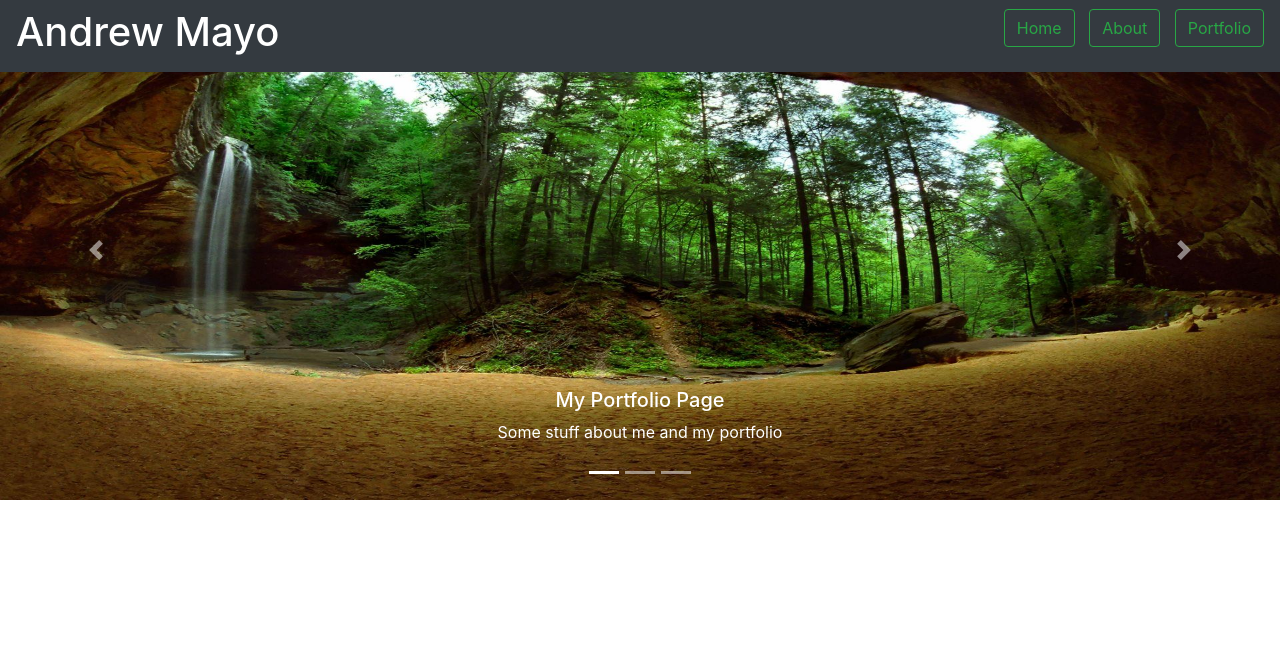
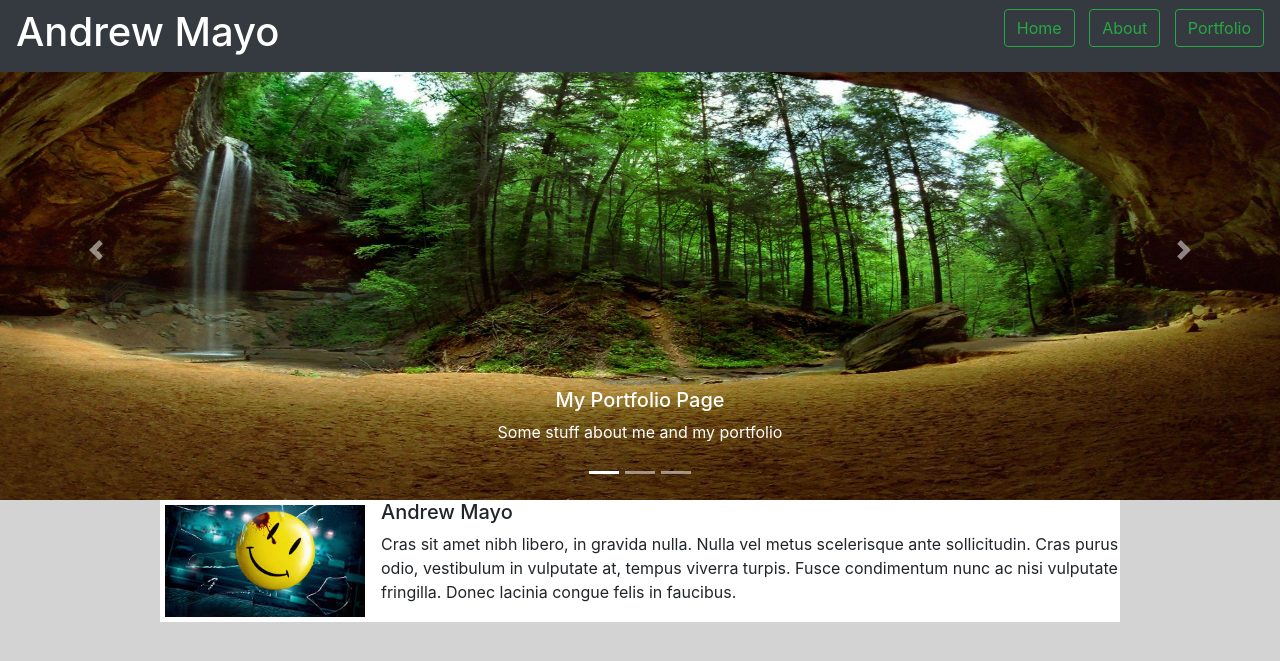
Before and after one commit to Mayo267/Portfolio, a PHP site: page / in a window 1280 px wide. Shown: the top 661 px of the page. Run offline with PHP 8.4, Linux system fonts and the light colour scheme; some libraries are stand-ins or nearby versions.

Commit message:
finished for sunday

```diff
--- a/Assets/style.css
+++ b/Assets/style.css
@@ -1,3 +1,7 @@
+body{
+    background: lightgrey;
+}
+
 #car-img{
     height: 500px;
     top: 0;
@@ -22,3 +26,26 @@
     color: white;
 
 }
+
+#bio-pic{
+    width: 200px;
+    float: left;
+    margin: 5px;
+}
+
+#bio-body{
+
+    background: white;
+    width: 75%;
+
+}
+
+#bio{
+    margin-top: 10px;
+}
+
+#media{
+    width: 75%;
+    margin: 0 auto;
+    z-index: 1000;
+}
--- a/index.html
+++ b/index.html
@@ -69,6 +69,15 @@
 
               </div>
 
+
+              <div id ="media" class="media">
+                    <!-- <img id="bio-pic" src="./Assets/Images/biopic.jpeg" class="mr-3" alt="..."> -->
+                    <div id="bio-body" class="media-body">
+                      <img id="bio-pic" src="./Assets/Images/biopic.jpeg" class="mr-3" alt="...">
+                      <h5 id="bio" class="mt-0">Andrew Mayo</h5>
+                      Cras sit amet nibh libero, in gravida nulla. Nulla vel metus scelerisque ante sollicitudin. Cras purus odio, vestibulum in vulputate at, tempus viverra turpis. Fusce condimentum nunc ac nisi vulputate fringilla. Donec lacinia congue felis in faucibus.
+                    </div>
+                  </div>
       <!--JavaScript at end of body for optimized loading-->
 
       <!-- <script src="https://cdnjs.cloudflare.com/ajax/libs/materialize/1.0.0/js/materialize.min.js"></script> -->
```
Also changed, not shown: Assets/Images/biopic.jpeg (added), 1 other file.
